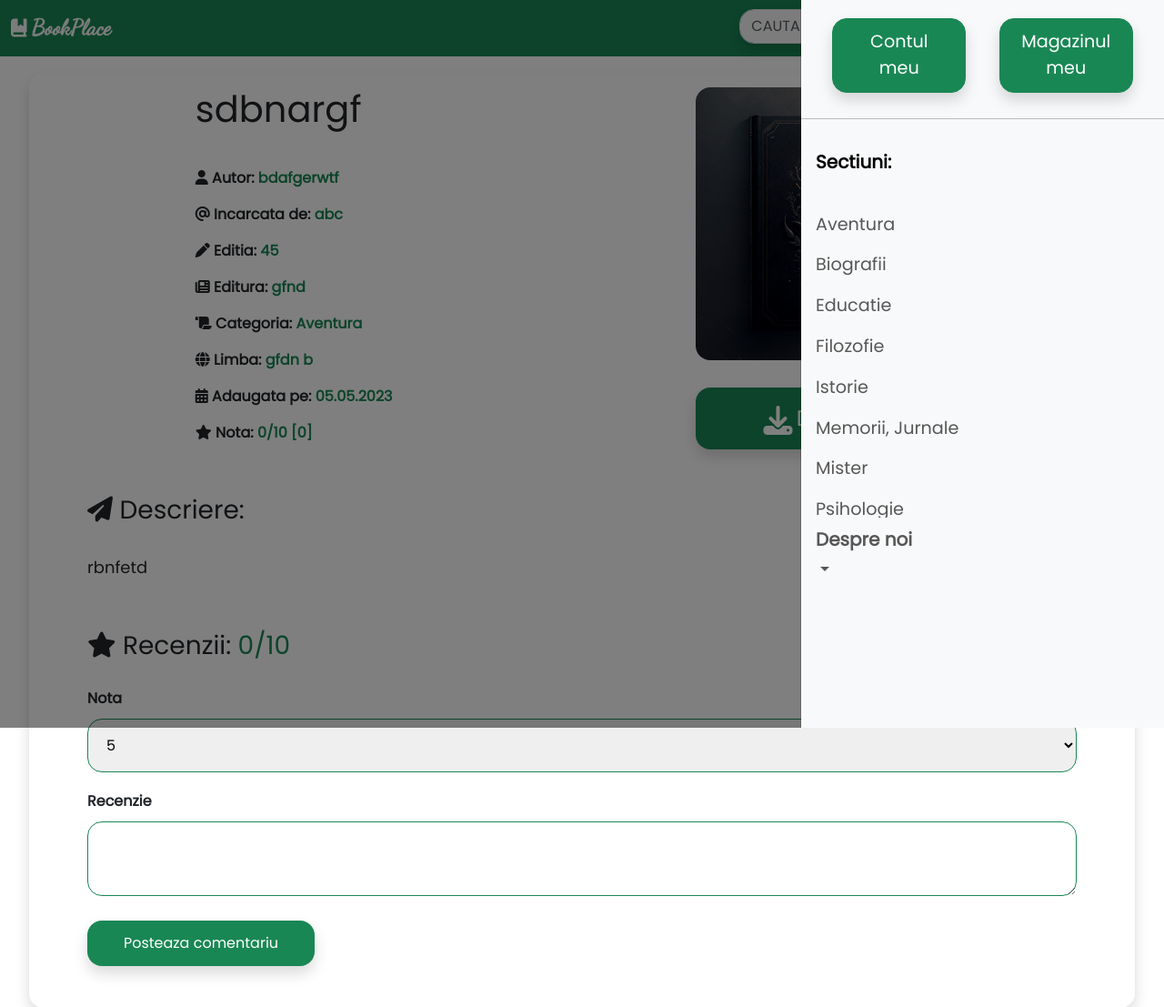
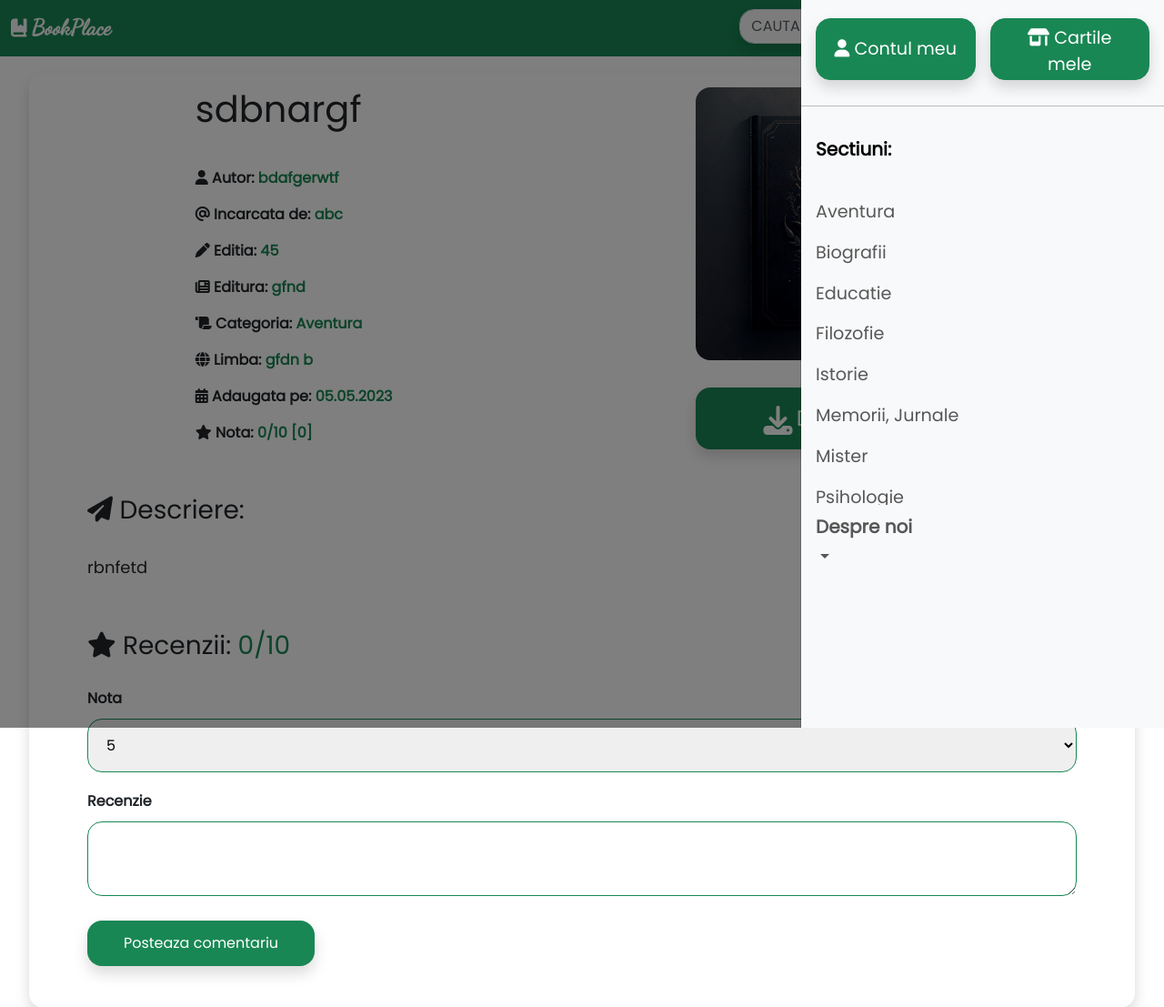
Before and after one commit to Perun951/BookPlace-3.0, a Django app: a page that uses bookplace/core/templates/core/base.html in a window 1280 px wide, after a click that opens the changed part. Shown: the top 1107 px of the page at 91% size. Run offline with Django 4.2, Linux system fonts and the light colour scheme; a user stored in the database is signed in; data comes from the database, SQL or seed files in the repository; both versions use the stored data as it was after the commit; some libraries are stand-ins or nearby versions.

Commit message:
07.05.23

```diff
--- a/bookplace/core/templates/core/base.html
+++ b/bookplace/core/templates/core/base.html
@@ -40,13 +40,13 @@
                   <input class="form-control me-2 shadow bg-body-tertiary rounded-4" type="search" placeholder="CAUTARE CARTE" aria-label="Search" name="query">
                   <button class="btn btn-success bg-body-success rounded-4 shadow" style="font-size: larger; " type="submit">Cauta</button>
                 </form>   -->
-                <div class="offcanvas-header d-flex justify-content-around">
+                <div class="offcanvas-header d-flex justify-content-around gap-3" style="height: 100px;">
                   {% if request.user.is_authenticated %}
-                    <a href="{% url 'myaccount' %}" class="btn btn-success d-flex align-items-center justify-content-center text-bg-success bg-body-success rounded-4 shadow" style="color: white; text-decoration: none; margin-top: 1vh;width: 40%; height: 100%;"><button class="text-bg-success rounded mx-auto border-0 rounded" style="font-size: larger; width: 100%;height: 100%;">Contul meu</button></a>
-                    <a href="{% url 'my_store' %}" class="btn btn-success d-flex align-items-center justify-content-center text-bg-success bg-body-success rounded-4 shadow" style="color: white; text-decoration: none; margin-top: 1vh;width: 40%; height: 100%;"><button class="text-bg-success rounded mx-auto border-0 rounded" style="font-size: larger; width: 100%;height: 100%;">Magazinul meu</button></a>
+                    <a href="{% url 'myaccount' %}" class="btn btn-success d-flex align-items-center justify-content-center text-bg-success bg-body-success rounded-4 shadow" style="color: white; text-decoration: none; margin-top: 1vh;width: 60%; height: 100%;"><button class="text-bg-success rounded mx-auto border-0 rounded" style="font-size: larger; width: 100%;height: 100%;"><i class="fa-solid fa-user"></i>&nbsp;Contul meu</button></a>
+                    <a href="{% url 'my_store' %}" class="btn btn-success d-flex align-items-center justify-content-center text-bg-success bg-body-success rounded-4 shadow" style="color: white; text-decoration: none; margin-top: 1vh;width: 60%; height: 100%;"><button class="text-bg-success rounded mx-auto border-0 rounded" style="font-size: larger; width: 100%;height: 100%;"><i class="fa-solid fa-shop"></i>&nbsp;Cartile mele</button></a>
                   {% else %}
-                  <a href="{% url 'login' %}" class="btn btn-success d-flex align-items-center justify-content-center text-bg-success bg-body-success rounded-4 shadow" style="color: white; text-decoration: none; margin-top: 1vh;width: 40%; height: 100%;"><button class="text-bg-success rounded mx-auto border-0 rounded" style="font-size: larger; width: 100%;height: 100%;">Conectare</button></a>
-                  <a href="{% url 'signup' %}" class="btn btn-success d-flex align-items-center justify-content-center text-bg-success bg-body-success rounded-4 shadow" style="color: white; text-decoration: none; margin-top: 1vh;width: 40%; height: 100%;"><button class="text-bg-success rounded mx-auto border-0 rounded" style="font-size: larger; width: 100%;height: 100%;">Inregistrare</button></a>
+                  <a href="{% url 'login' %}" class="btn btn-success d-flex align-items-center justify-content-center text-bg-success bg-body-success rounded-4 shadow" style="color: white; text-decoration: none; margin-top: 1vh;width: 60%; height: 100%;"><button class="text-bg-success rounded mx-auto border-0 rounded" style="font-size: larger; width: 100%;height: 100%;"><i class="fa-solid fa-right-to-bracket"></i>&nbsp;Conectare</button></a>
+                  <a href="{% url 'signup' %}" class="btn btn-success d-flex align-items-center justify-content-center text-bg-success bg-body-success rounded-4 shadow" style="color: white; text-decoration: none; margin-top: 1vh;width: 60%; height: 100%;"><button class="text-bg-success rounded mx-auto border-0 rounded" style="font-size: larger; width: 100%;height: 100%;"><i class="fa-solid fa-user-plus"></i>&nbsp;Inregistrare</button></a>
                   {% endif %}
                 </div>
                 <hr>
--- a/bookplace/store/templates/store/partials/carusel_c_n.html
+++ b/bookplace/store/templates/store/partials/carusel_c_n.html
@@ -10,7 +10,7 @@
     <div class="carousel-item active">
       <a href="{% url 'recomandari' %}">
         <img src="{% static '/images/3.jpg' %}" class="d-block" style="width: 100vw;height: 85vh;" alt="...">
-        <div class="carousel-caption d-none d-md-block bg-success rounded-4 opacity-75 mx-auto" style="width: 400px;">
+        <div class="carousel-caption d-none d-md-block bg-success rounded-4 opacity-75 mx-auto flex-wrap" style="width: 400px;">
           <h1>Recomandarile<br>noastre</h1>
         </div>
       </a>
--- a/bookplace/store/templates/store/product_detail.html
+++ b/bookplace/store/templates/store/product_detail.html
@@ -82,8 +82,8 @@
             {% for review in product.reviews.all %}
             <div class="rounded-4 border border-success" style="margin-bottom: 10px; min-height: 150px;">
                 <div style="margin-top: 10px;"></div>
-                <span><strong class="px-2">Nota: </strong>{{review.rating}}/10</span><br>
-                <strong class="px-2">Scris de: <a href="{% url 'publisher_detail' review.created_by.id %}" style="text-decoration: none; "><span class="text-success">{{review.created_by.get_full_name}}</span></a></strong> | <strong>{{review.created_at|date:"d.m.Y"}}</strong><br>
+                <span><strong class="px-2">Nota: </strong><span class="text-success"><b>{{review.rating}}/10&nbsp;<i class="fa-solid fa-star"></i></b></span></span><br>
+                <strong class="px-2">Scris de: <a href="{% url 'publisher_detail' review.created_by.id %}" style="text-decoration: none; "><span class="text-success">{%firstof review.created_by.get_full_name review.created_by.username%}</span></a></strong> | <strong>{{review.created_at|date:"d.m.Y"}}</strong><br>
                 <hr class="text-success">
                 <strong class="px-2">Recenzie: <br></strong><div class="px-2" style="margin-bottom: 5px;">{{review.content}}</div>
             </div>
--- a/bookplace/userprofile/views.py
+++ b/bookplace/userprofile/views.py
@@ -31,7 +31,7 @@ def publisher_detail(request, pk):
 @login_required
 def my_store(request):
     products = request.user.products.exclude(status=Product.DELETED)
-    p= Paginator(Product.objects.all(), 8)
+    p= Paginator(request.user.products.exclude(status=Product.DELETED), 8)
     page = request.GET.get('page')
     products_list = p.get_page(page)
     nums = "a" * products_list.paginator.num_pages
--- a/todo.txt
+++ b/todo.txt
@@ -1,4 +1,3 @@
--repara review fara nume user
 -sign/login in form
 -favourites(idee:cart code with stein) + adauga pe pagina contul meu
 -authentificare google
```
Also changed, not shown: bookplace/userprofile/templates/userprofile/my_store.html (+10 -4 lines), bookplace/db.sqlite3, 1 other file.
